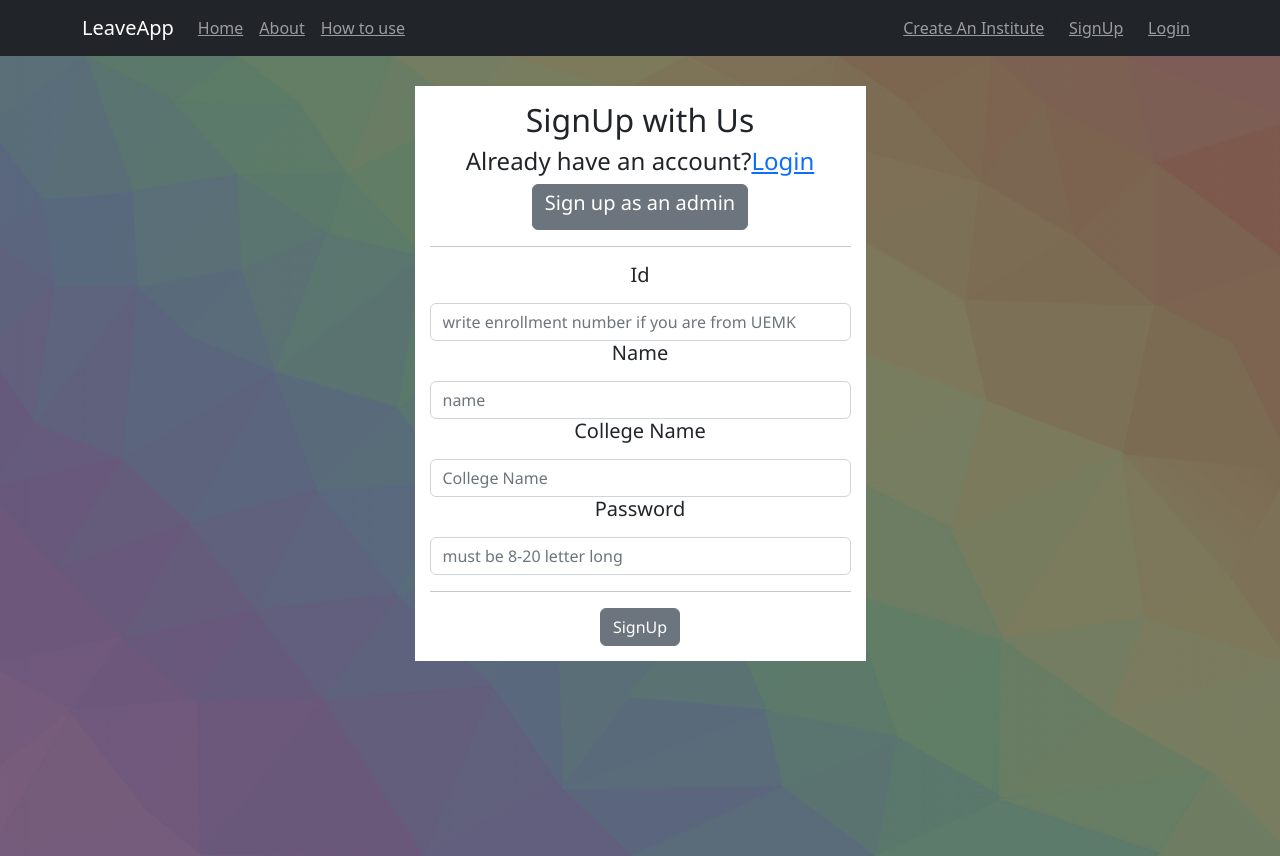
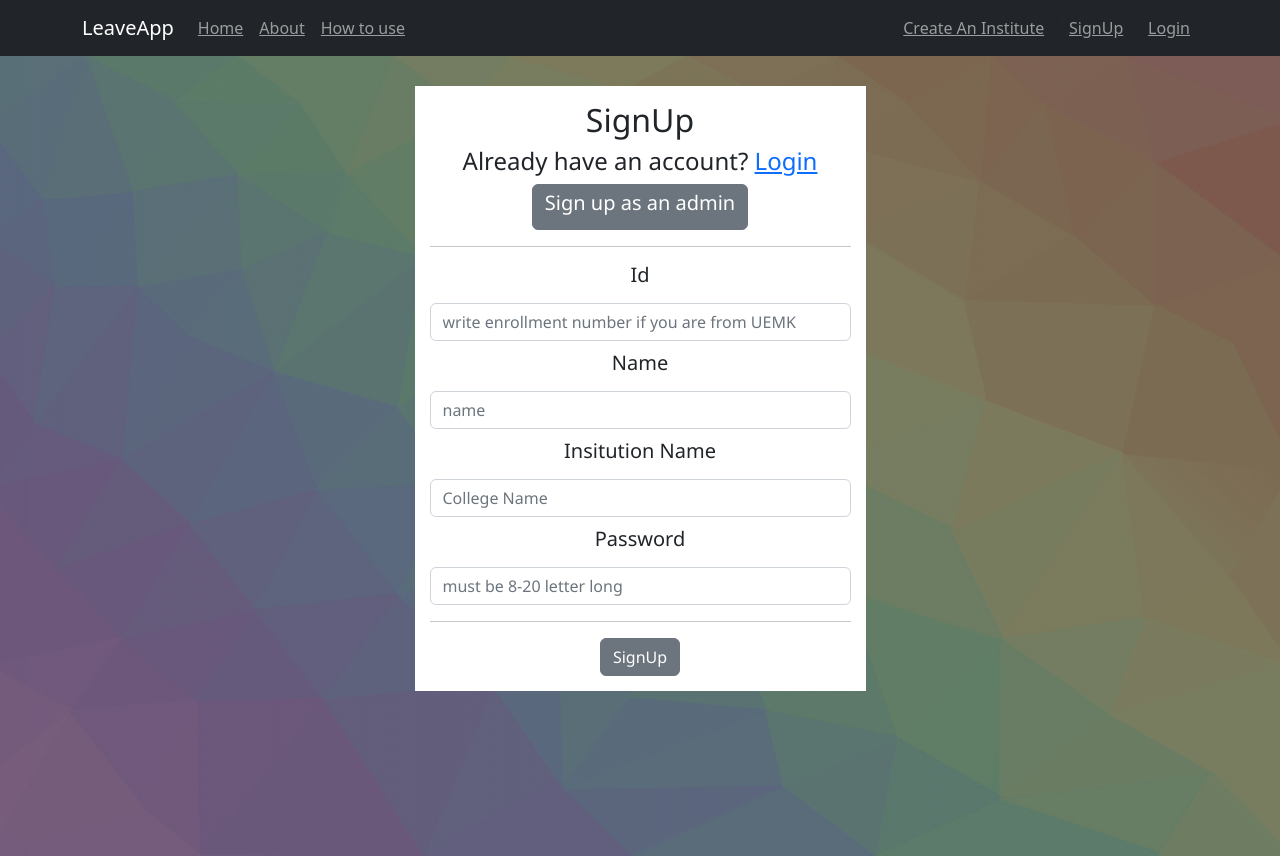
Before and after one commit to Srinkk/LeaveApp_Frontend, a React (Create React App) app: page /signup in a window 1280 px wide. Built offline with nearby package versions, Linux system fonts and the light colour scheme.

Commit message:
Update SignUp.js

```diff
--- a/src/Forms/SignUp.js
+++ b/src/Forms/SignUp.js
@@ -35,43 +35,44 @@ const SignUp = () => {
 
 
 	return (
-		<div>
+		<div className='form_page'>
 			<NavBar/>
+			<div >
 			<div className='justify-content-center'>
 
 				<FormContainer>
-					<h2>SignUp with Us</h2>
-					<h4>Already have an account?<Link to='/login'>Login</Link></h4>
+					<h2><div className='form_head'>SignUp</div></h2>
+					<h4><div className='subhead1'>Already have an account?  <Link to='/login'>Login</Link></div></h4>
 
-					<Button variant='secondary' href='/signup/admin'><h5>Sign up as an admin</h5></Button>
+					<Button variant='secondary' href='/signup/admin'><div className='subhead1'><h5>Sign up as an admin</h5></div></Button>
 					<hr className='md-3'/>
 					<Form method='POST'>
 						<Form.Group controlId='id'></Form.Group>
-						<Form.Label><h5>Id</h5></Form.Label>
+						<Form.Label ><div className='subhead1'><h5>Id</h5></div></Form.Label>
 
-						<Form.Control
+						<Form.Control className='form_field'
 						type='digit' placeholder='write enrollment number if you are from UEMK' name='id' value={id}
 						onChange={e=>setId(e.target.value)}>
 						</Form.Control>
 
 						<Form.Group controlId='name'></Form.Group>
-						<Form.Label><h5>Name</h5></Form.Label>
+						<Form.Label><div className='subhead1'><h5>Name</h5></div></Form.Label>
 
-						<Form.Control
+						<Form.Control className='form_field'
 						type='text' placeholder='name' name='name' onChange={e=>setName(e.target.value)} value={name}>
 						</Form.Control>
 
 						<Form.Group controlId='inst_name'></Form.Group>
-						<Form.Label><h5>College Name</h5></Form.Label>
+						<Form.Label><div className='subhead1'><h5>Insitution Name</h5></div></Form.Label>
 
-						<Form.Control
+						<Form.Control className='form_field'
 						type='text' placeholder='College Name' name='inst_name' onChange={e=>setInst_Name(e.target.value)} value={inst_name}>
 						</Form.Control>
 
 						<Form.Group controlId='password'></Form.Group>
-						<Form.Label><h5>Password </h5></Form.Label>
+						<Form.Label><div className='subhead1'><h5>Password </h5></div></Form.Label>
 
-						<Form.Control
+						<Form.Control className='form_field'
 						type='password' placeholder='must be 8-20 letter long' name='password' onChange={e=>setPassword(e.target.value)} value={password}>
 						</Form.Control>
 
@@ -80,12 +81,12 @@ const SignUp = () => {
 
 					{err?.length ? (<p>{err}</p>) : <></>}
 
-					<Button variant='secondary' type='submit' onClick={onSignupClicked}>SignUp</Button>
+					<Button variant='secondary' type='submit' onClick={onSignupClicked}><div>SignUp</div></Button>
 
 				</FormContainer>
 			</div>
+			</div>
 		</div>
-
 	)
 }
 export default SignUp
```
